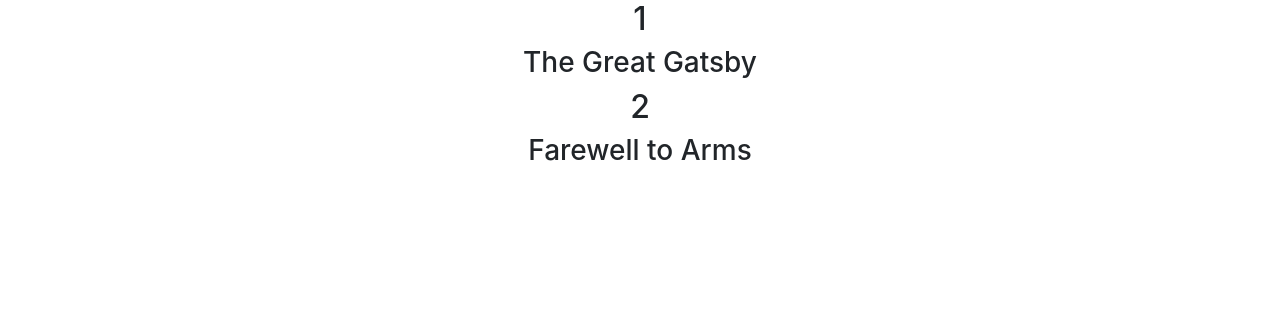
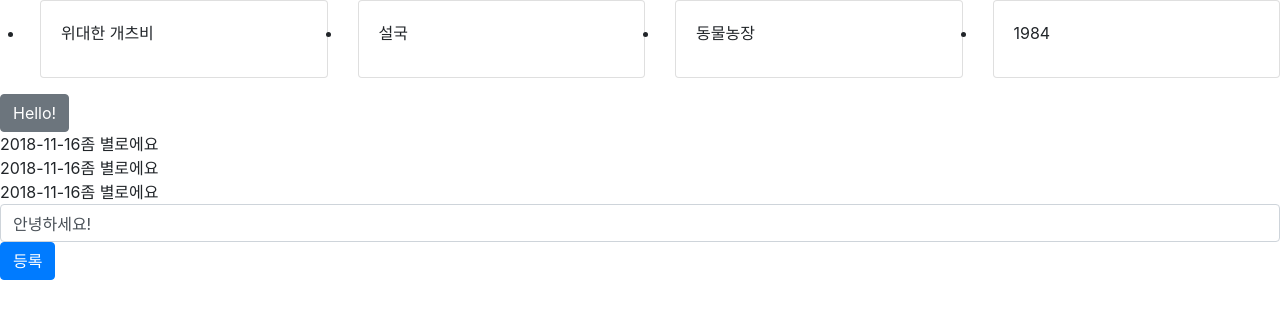
Before and after one commit to presentheo/galphi, a React (Create React App) app: page / in a window 1280 px wide. Shown: the top 318 px of the page. Built offline with nearby package versions, Linux system fonts and the light colour scheme.

Commit message:
코멘트 등록 구현

```diff
--- a/src/App.css
+++ /dev/null
@@ -1,32 +0,0 @@
-.App {
-  text-align: center;
-}
-
-.App-logo {
-  animation: App-logo-spin infinite 20s linear;
-  height: 40vmin;
-}
-
-.App-header {
-  background-color: #282c34;
-  min-height: 100vh;
-  display: flex;
-  flex-direction: column;
-  align-items: center;
-  justify-content: center;
-  font-size: calc(10px + 2vmin);
-  color: white;
-}
-
-.App-link {
-  color: #61dafb;
-}
-
-@keyframes App-logo-spin {
-  from {
-    transform: rotate(0deg);
-  }
-  to {
-    transform: rotate(360deg);
-  }
-}
--- a/src/App.js
+++ b/src/App.js
@@ -1,14 +1,13 @@
 import React, { Component } from 'react';
-import './App.css';
-import BookList from './components/book/Book';
-
+import Book from './components/book/Book';
+import Comment from './components/comment/Comment';
 
 class App extends Component {
   render() {
     return (
       <div className="App">
-        <BookList></BookList>
-
+        <Book></Book>
+        <Comment></Comment>
       </div>
     );
   }
--- a/src/components/book/Book.js
+++ b/src/components/book/Book.js
@@ -1,24 +1,54 @@
 import React, { Component } from 'react';
-// import './Book.css';
+import BookInfo from './BookInfo';
+import {Button} from 'reactstrap';
+import './book.css';
 
-class BookList extends Component {
+class Book extends Component {
+
+  constructor(props) {
+    super(props);
+
+    this.state = {
+      selectedKey: -1,
+      bookData : [
+        {title: '위대한 개츠비', star: 5},
+        {title: '설국', star: 5},
+        {title: '동물농장', star: 5},
+        {title: '1984', star: 5},
+      ]
+    }
+  }
+
+  handleClick = (key) => {
+    this.setState({
+      selectedKey: key
+    })
+    console.log(key)
+  }
+
   render() {
-    const books = [
-      {id: 1, title: 'The Great Gatsby'},
-      {id: 2, title: 'Farewell to Arms'}
-    ]
+    const mapToComponent = (data) => {
+      return data.map((el, i) => {
+        return (
+          <BookInfo
+            id={i}
+            key={i}
+            title={el.title}
+            star={el.star}
+          ></BookInfo>
+          )
+        })
+      }
 
-    return (
-      <div>
-        {books.map((e, i) =>
-          <div className="book" key={i}>
-            <h2>{e.id}</h2>
-            <h3>{e.title}</h3>
-          </div>
-        )}
-      </div>
+      return (
+        <div>
+          <ul className='row'>
+            {mapToComponent(this.state.bookData)}
+          </ul>
+          <Button>Hello!</Button>
+        </div>
     );
   }
 }
 
-export default BookList;
+export default Book;
--- /dev/null
+++ b/src/components/book/BookInfo.js
@@ -0,0 +1,32 @@
+import React, { Component } from 'react';
+
+class BookInfo extends Component {
+
+  constructor(props) {
+    super(props);
+
+    this.state = {
+      isActive: false
+    }
+  }
+
+  handleActive = () => {
+    this.setState({
+      isActive: !this.state.isActive
+    })
+  }
+
+  render() {
+    return (
+      <li className='col col-sm-3'>
+        <div className={this.state.isActive ? 'card card-flip' : 'card'} onClick={this.handleActive}>
+          <div className='card-body'>
+            <p className='card-title'>{this.props.title}</p>
+          </div>
+        </div>
+      </li>
+    );
+  }
+}
+
+export default BookInfo;
--- /dev/null
+++ b/src/components/book/book.css
@@ -0,0 +1,7 @@
+.card{
+  transform-style: preserve-3d;
+  transition: all 0.4s ease;
+}
+.card-flip{
+  transform: rotateY(180deg);
+}
--- a/src/components/comment/Comment.js
+++ b/src/components/comment/Comment.js
@@ -1,10 +1,49 @@
 import React, { Component } from 'react';
+import CommentCreate from './CommentCreate';
+// import { update } from 'immutability-helper';
 
 class Comment extends Component {
+
+  constructor(props) {
+    super(props);
+    this.state = {
+      commentData : [
+        {
+          date: '2018-11-16',
+          content: '좀 별로에요'
+        },
+        {
+          date: '2018-11-16',
+          content: '좀 별로에요'
+        },
+        {
+          date: '2018-11-16',
+          content: '좀 별로에요'
+        }
+      ]
+    }
+  }
+
+  handleCreate = (comment) => {
+    this.setState({
+      commentData: [...this.state.commentData, comment]
+    })
+  }
+
+
   render() {
+
+    const mapToComponent = (data) => {
+      return data.map((el,i) => {
+        return (
+          <div key={i}>{el.date}{el.content}</div>
+        )
+      })
+    }
     return (
       <div>
-
+        {mapToComponent(this.state.commentData)}
+        <CommentCreate onCreate={this.handleCreate}></CommentCreate>
       </div>
     );
   }
--- /dev/null
+++ b/src/components/comment/CommentCreate.js
@@ -0,0 +1,44 @@
+import React, { Component } from 'react';
+// import { update } from 'immutability-helper';
+
+class CommentCreate extends Component {
+  constructor(props){
+    super(props);
+
+    this.state = {
+      date: '',
+      content: '안녕하세요!'
+    }
+  }
+
+  handleChange = (e) => {
+    this.setState({
+      content: e.target.value
+    })
+  }
+
+  handleClick = () => {
+    let comment = {
+      date: this.state.date,
+      content: this.state.content
+    }
+    this.props.onCreate(comment)
+  }
+
+  render() {
+    return (
+      <div>
+        <input
+          className='form-control'
+          type='text'
+          value={this.state.content}
+          onChange={this.handleChange}
+        ></input>
+        <button className='btn btn-primary' onClick={this.handleClick}>등록</button>
+
+      </div>
+    );
+  }
+}
+
+export default CommentCreate;
```
